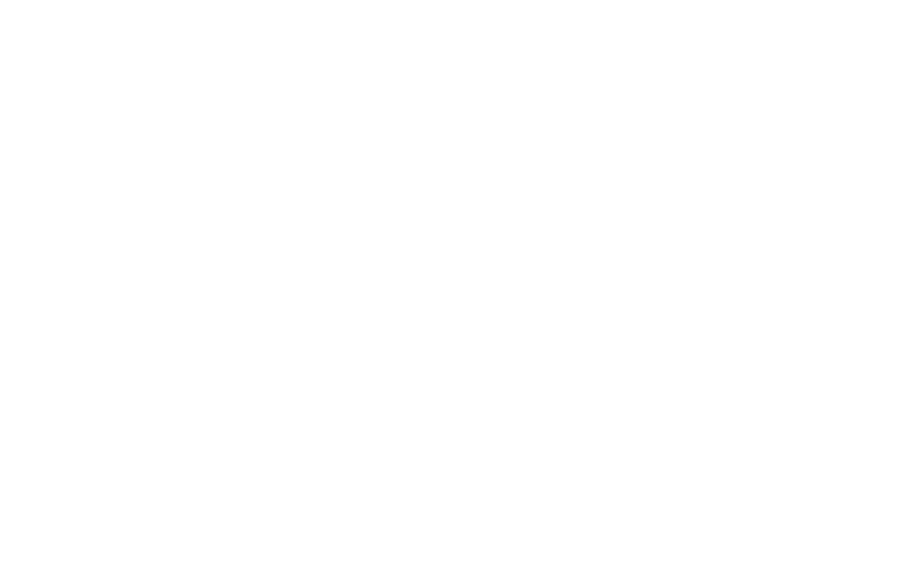
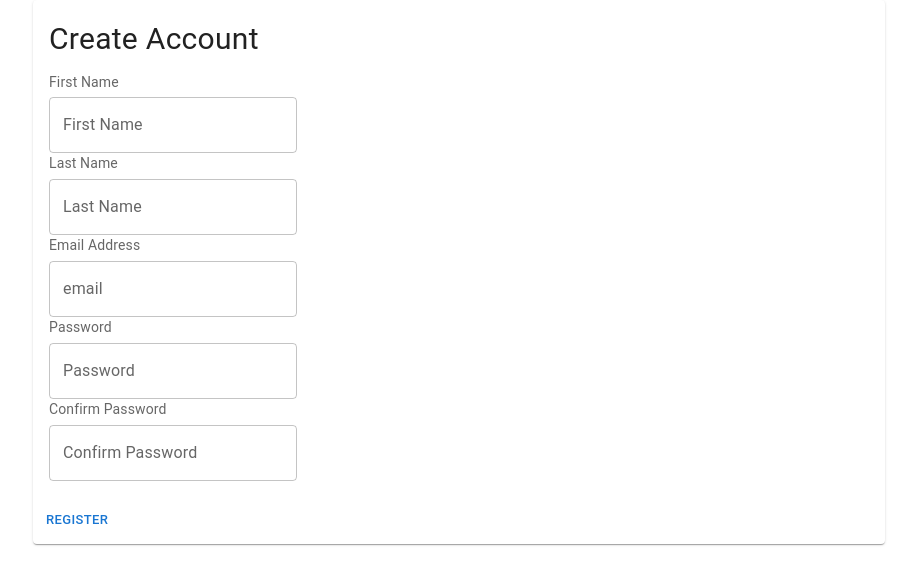
Before and after one commit to unsw-cse-comp3900-9900-23T2/capstone-project-3900f18ameancodingmachine, a React (Create React App) app in the folder eatery-frontend/: page /register in a window 1280 px wide. Before the commit this address had no page. Shown: the top 584 px of the page, without its empty margins (181-1098 px from the left). Built offline with nearby package versions, Linux system fonts and the light colour scheme.

Commit message:
feat: initial account registration page

```diff
--- a/eatery-frontend/package.json
+++ b/eatery-frontend/package.json
@@ -3,6 +3,9 @@
   "version": "0.1.0",
   "private": true,
   "dependencies": {
+    "@emotion/react": "^11.11.1",
+    "@emotion/styled": "^11.11.0",
+    "@mui/material": "^5.13.6",
     "@testing-library/jest-dom": "^5.16.5",
     "@testing-library/react": "^13.4.0",
     "@testing-library/user-event": "^13.5.0",
--- a/eatery-frontend/src/App.js
+++ b/eatery-frontend/src/App.js
@@ -1,14 +1,16 @@
 import React from 'react';
 import { BrowserRouter as Router, Route, Routes } from 'react-router-dom';
-import HomePage from './HomePage';
-import LoginPage from './LoginPage';
+// import HomePage from './HomePage';
+// import LoginPage from './LoginPage';
+import RegistrationPage from './account/RegistrationPage';
 
 function App() {
   return (
     <Router>
       <Routes>
-        <Route path="/" element={<HomePage />} />
-        <Route path="/login" element={<LoginPage />} />
+        {/* <Route path="/" element={<HomePage />} /> */}
+        {/* <Route path="/login" element={<LoginPage />} /> */}
+        <Route path="/register" element={<RegistrationPage />} />
       </Routes>
     </Router>
   );
--- /dev/null
+++ b/eatery-frontend/src/account/RegistrationPage.jsx
@@ -0,0 +1,67 @@
+import * as React from 'react';
+
+import Button from '@mui/material/Button';
+import Card from '@mui/material/Card';
+import CardActions from '@mui/material/CardActions';
+import CardContent from '@mui/material/CardContent';
+import Container from '@mui/material/Container';
+import TextField from '@mui/material/TextField';
+import Typography from '@mui/material/Typography';
+
+export default function RegistrationPage() {
+  const [firstName, setFirstName] = React.useState('');
+  const [lastName, setLastName] = React.useState('');
+  const [email, setEmail] = React.useState('');
+  const [password, setPassword] = React.useState('');
+  const [confirmPassword, setConfirmPassword] = React.useState('');
+
+  return (
+    <Container maxWidth="md">
+      <Card sx={{ minWidth: 275 }}>
+        <CardContent>
+          <Typography sx={{ fontSize: 30 }} color="text.primary" gutterBottom>
+            Create Account
+          </Typography>
+          <Typography sx={{ fontSize: 14 }} color="text.secondary" gutterBottom>
+            First Name
+          </Typography>
+          <TextField id="register-first-name" label="First Name" value={firstName} onChange={(event) => {
+              setFirstName(event.target.value);
+            }}
+          />
+          <Typography sx={{ fontSize: 14 }} color="text.secondary" gutterBottom>
+            Last Name
+          </Typography>
+          <TextField id="register-last-name" label="Last Name" value={lastName} onChange={(event) => {
+              setLastName(event.target.value);
+            }}
+          />
+          <Typography sx={{ fontSize: 14 }} color="text.secondary" gutterBottom>
+            Email Address
+          </Typography>
+          <TextField id="register-email" label="email" value={email} onChange={(event) => {
+              setEmail(event.target.value);
+            }}
+          />
+          <Typography sx={{ fontSize: 14 }} color="text.secondary" gutterBottom>
+            Password
+          </Typography>
+          <TextField id="register-password" label="Password" value={password} onChange={(event) => {
+              setPassword(event.target.value);
+            }}
+          />
+          <Typography sx={{ fontSize: 14 }} color="text.secondary" gutterBottom>
+            Confirm Password
+          </Typography>
+          <TextField id="register-confirm-password" label="Confirm Password" value={confirmPassword} onChange={(event) => {
+              setConfirmPassword(event.target.value);
+            }}
+          />
+        </CardContent>
+        <CardActions>
+          <Button size="small">REGISTER</Button>
+        </CardActions>
+      </Card>
+    </Container>
+  );
+}
```
Also changed, not shown: 1 other file (tests, documents, lock files or other folders).
